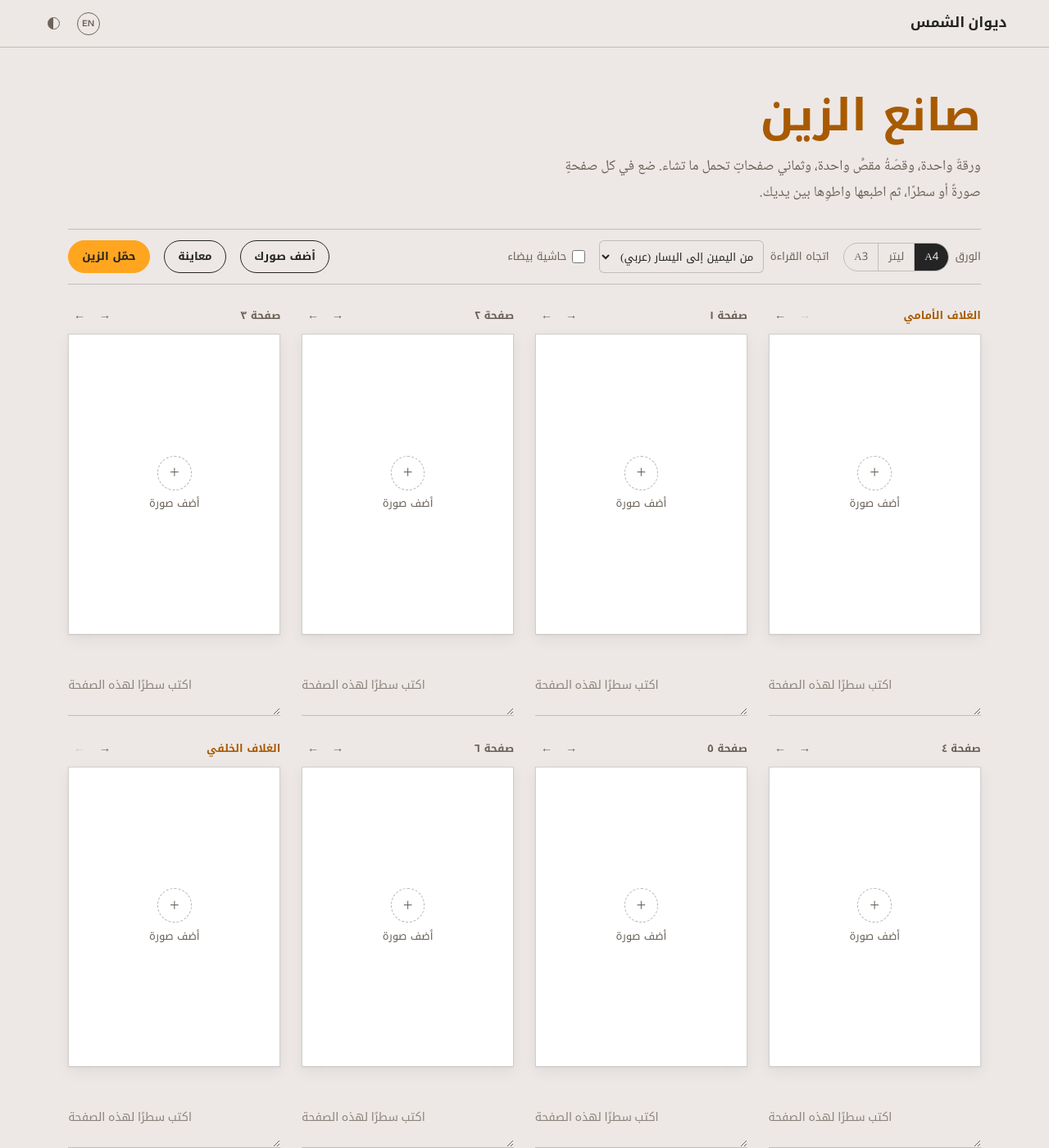
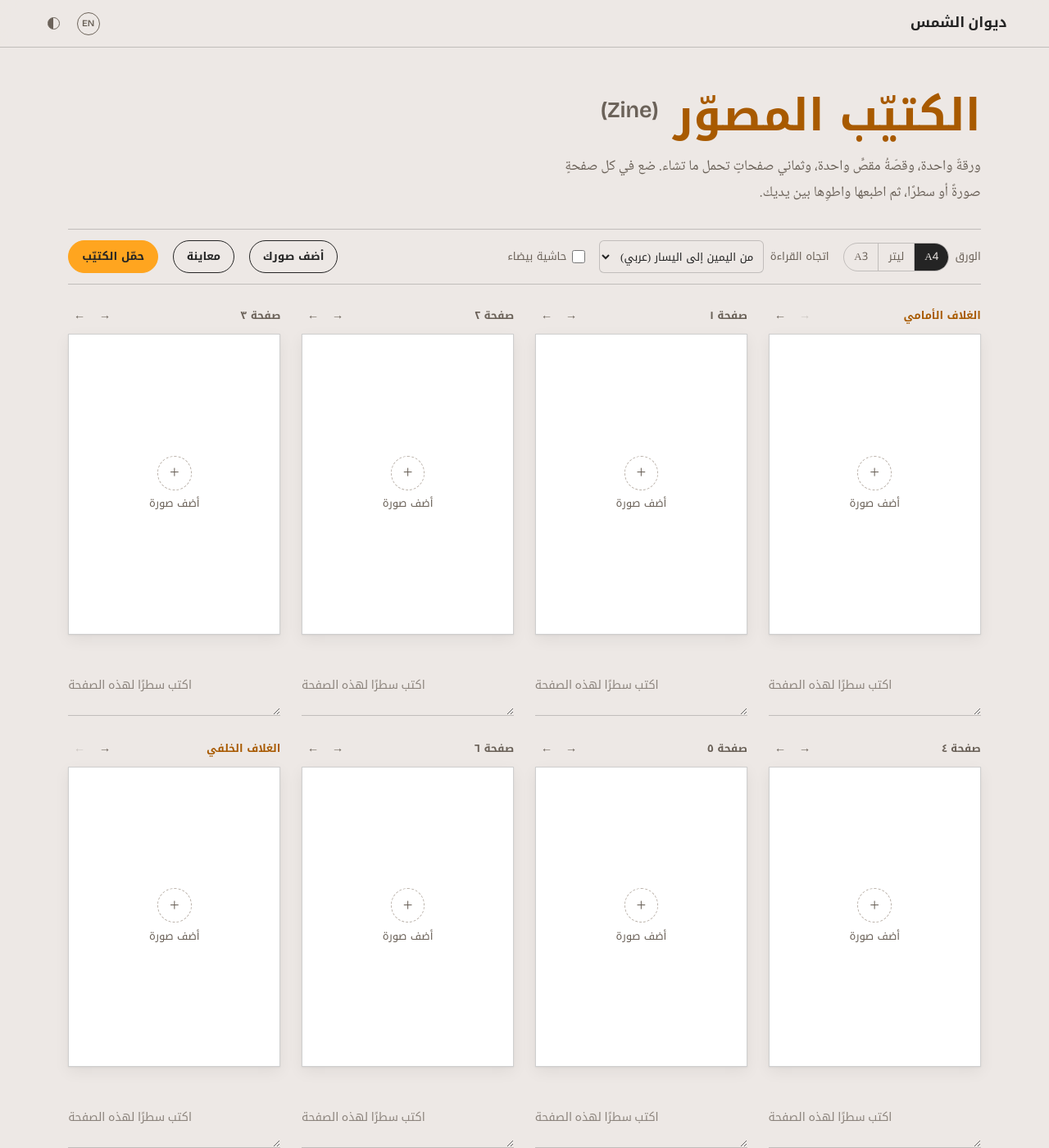
Before and after one commit to hamadalsheail/hamadalsheail.github.io, a Jekyll site: the page built from zine/index.html, in a window 1280 px wide and 1400 px high. Shown: the whole window at 82% size. Built offline with Jekyll 4.4.1, drawn with Linux system fonts in a browser that asks for light colours; some of the changed text lies outside the part shown.

Commit message:
Zine maker: Arabic name «الكتيّب المصوّر (Zine)»
Co-Authored-By: Claude Opus 5.5 <noreply@anthropic.com>
Claude-Session: https://claude.ai/code/session_01W8yLve9yPB3dWFUEFqyUh7

```diff
--- a/zine/index.html
+++ b/zine/index.html
@@ -4,11 +4,11 @@ permalink: /zine/
 sitemap: false
 ---
 <!DOCTYPE html>
-<html lang="ar" dir="rtl" data-title-en="Zine Maker | Hamad Alsheail" data-title-ar="صانع الزين | حمد الشعيل">
+<html lang="ar" dir="rtl" data-title-en="Zine Maker | Hamad Alsheail" data-title-ar="الكتيّب المصوّر (Zine) | حمد الشعيل">
 <head>
 <meta charset="utf-8">
 <meta name="viewport" content="width=device-width, initial-scale=1">
-<title>صانع الزين | حمد الشعيل</title>
+<title>الكتيّب المصوّر (Zine) | حمد الشعيل</title>
 <meta name="robots" content="noindex, nofollow">
 <meta name="description" content="Make an eight-page, one-sheet zine in the browser.">
 <link rel="preconnect" href="https://fonts.googleapis.com">
@@ -30,7 +30,7 @@ sitemap: false
 
 <main class="zm">
   <section class="zm-intro">
-    <h1><span data-lang="en">Zine Maker</span><span data-lang="ar">صانع الزين</span></h1>
+    <h1><span data-lang="en">Zine Maker</span><span data-lang="ar">الكتيّب المصوّر <span class="zm-latin" lang="en">(Zine)</span></span></h1>
     <p><span data-lang="en">Eight pages, one sheet, one cut. Add a photo or a line of text to each page, then print and fold.</span><span data-lang="ar">ورقةٌ واحدة، وقصّةُ مقصٍّ واحدة، وثماني صفحاتٍ تحمل ما تشاء. ضع في كل صفحةٍ صورةً أو سطرًا، ثم اطبعها واطوِها بين يديك.</span></p>
   </section>
 
@@ -59,7 +59,7 @@ sitemap: false
     <div class="zm-actions">
       <button type="button" class="zm-btn" id="zm-bulk"><span data-lang="en">Add photos</span><span data-lang="ar">أضف صورك</span></button>
       <button type="button" class="zm-btn" id="zm-preview"><span data-lang="en">Preview</span><span data-lang="ar">معاينة</span></button>
-      <button type="button" class="zm-btn zm-btn-main" id="zm-download"><span data-lang="en">Download zine</span><span data-lang="ar">حمّل الزين</span></button>
+      <button type="button" class="zm-btn zm-btn-main" id="zm-download"><span data-lang="en">Download zine</span><span data-lang="ar">حمّل الكتيّب</span></button>
     </div>
     <input type="file" id="zm-bulk-input" accept="image/*" multiple hidden>
   </section>
@@ -79,7 +79,7 @@ sitemap: false
 
 
   <section class="zm-guide" id="guide" aria-labelledby="zm-guide-title">
-    <h2 id="zm-guide-title"><span data-lang="en">How to make a zine</span><span data-lang="ar">كيف تصنع زينك</span></h2>
+    <h2 id="zm-guide-title"><span data-lang="en">How to make a zine</span><span data-lang="ar">كيف تصنع كتيّبك المصوّر</span></h2>
     <ol class="zm-plan">
       <li><span data-lang="en"><strong>Plan eight pages.</strong> A front cover, six inside pages and a back cover. One idea per page reads best.</span><span data-lang="ar"><strong>ثماني صفحات.</strong> غلافٌ يستقبل القارئ، وستُّ صفحاتٍ في الداخل، وغلافٌ أخير يودّعه. وتكفي كلَّ صفحةٍ فكرةٌ واحدة.</span></li>
       <li><span data-lang="en"><strong>Fill the pages.</strong> Add a photo, a line of text, or both. Drag or use the arrows to change the order.</span><span data-lang="ar"><strong>املأها.</strong> صورةٌ أو سطرٌ أو كلاهما، واسحب الصفحات أو حرّكها بالأسهم حتى يستقيم ترتيبها.</span></li>
@@ -219,7 +219,7 @@ sitemap: false
   <p><span data-lang="en">This clears every page: photos, text and settings.</span><span data-lang="ar">سيُمحى كل شيء: الصور والسطور والإعدادات.</span></p>
   <div class="zm-confirm">
     <button type="button" class="zm-btn" data-close><span data-lang="en">Cancel</span><span data-lang="ar">تراجع</span></button>
-    <button type="button" class="zm-btn zm-btn-main" id="zm-reset-yes"><span data-lang="en">Clear zine</span><span data-lang="ar">امحُ الزين</span></button>
+    <button type="button" class="zm-btn zm-btn-main" id="zm-reset-yes"><span data-lang="en">Clear zine</span><span data-lang="ar">امحُ الكتيّب</span></button>
   </div>
 </dialog>
 
--- a/zine/zine.css
+++ b/zine/zine.css
@@ -549,3 +549,5 @@ html[dir="rtl"] .zp-icon { transform: scaleX(-1); }
   .zm-plan { grid-template-columns: 1fr; gap: 0.9rem; }
   .zm-fold { grid-template-columns: 1fr; }
 }
+
+.zm-latin { font-family: var(--display); font-size: 0.5em; font-weight: 600; color: var(--ink-soft); vertical-align: middle; }
--- a/zine/zine.js
+++ b/zine/zine.js
@@ -44,7 +44,7 @@
       ],
     },
     ar: {
-      pages: 'صفحات الزين', settings: 'إعدادات الزين', moveEarlier: 'انقلها إلى الصفحة السابقة', moveLater: 'انقلها إلى الصفحة التالية',
+      pages: 'صفحات الكتيّب', settings: 'إعدادات الكتيّب', moveEarlier: 'انقلها إلى الصفحة السابقة', moveLater: 'انقلها إلى الصفحة التالية',
       drag: 'اسحب لإعادة الترتيب', fit: 'ملاءمة الصورة', zoom: 'تكبير', close: 'إغلاق',
       prevSpread: 'الصفحتان السابقتان', nextSpread: 'الصفحتان التاليتان',
       ltr: 'من اليسار إلى اليمين', rtl: 'من اليمين إلى اليسار (عربي)',
@@ -71,7 +71,7 @@
         'اثنِ كل طرفٍ إلى طيّة المنتصف ثم افتحها؛ ستجد ثماني خانات.',
         'اطوِها نصفين بالعرض مرةً أخرى، ومن الجهة المقفولة قُصّ على خط المنتصف حتى الطيّة التالية؛ خانةً واحدة لا أكثر.',
         'افتحها واطوِها بالطول، ثم ادفع طرفيها نحو بعضهما؛ فينفرج القصّ على هيئة علامة زائد.',
-        'لُفّ الصفحات حتى يعلو الغلاف ويستقرّ الخلفي في الأسفل، ثم اضغطها. وهكذا وُلد زينك.',
+        'لُفّ الصفحات حتى يعلو الغلاف ويستقرّ الخلفي في الأسفل، ثم اضغطها. وهكذا وُلد كتيّبك.',
       ],
     },
   };
```
Also changed, not shown: other parts of zine/index.html (+1 -1 lines).
